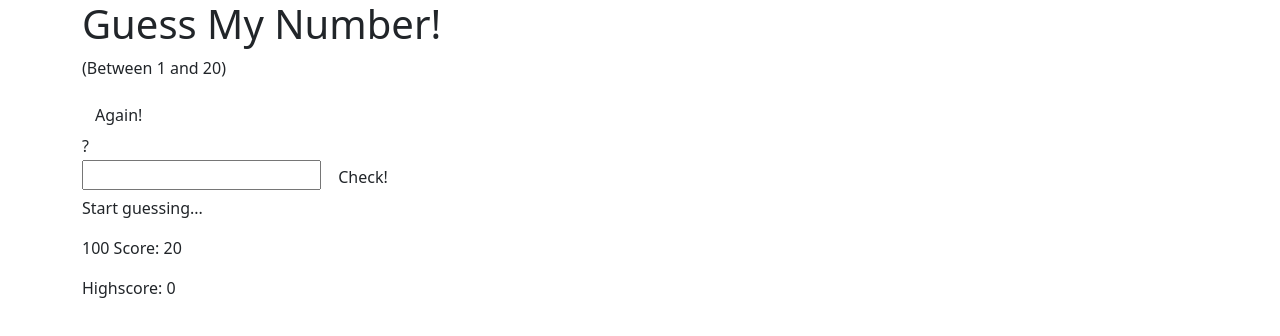
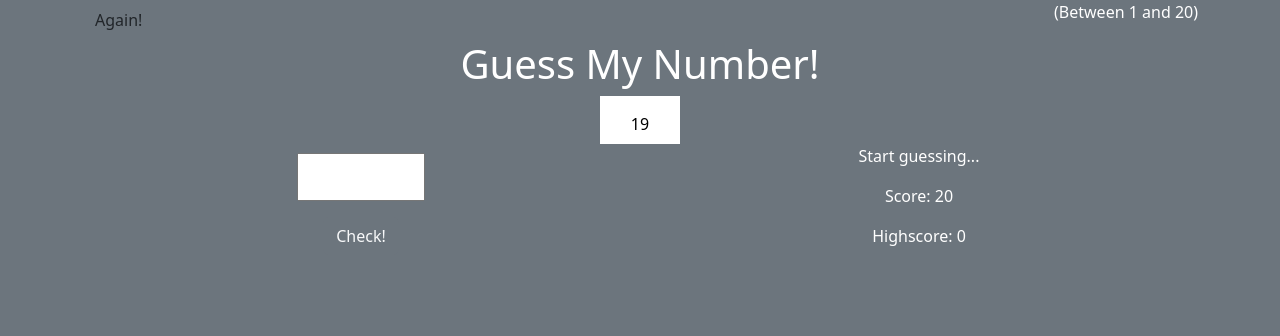
Before and after one commit to BranBayou/random-sinppets, a website: page guess-my-number/index.html in a window 1280 px wide. Drawn offline with Linux system fonts and the light colour scheme.

Commit message:
Add logics to guess my number

```diff
--- a/guess-my-number/app.js
+++ b/guess-my-number/app.js
@@ -1 +1,50 @@
 'use strict';
+
+const again = document.querySelector('.again');
+const check = document.querySelector('.check');
+const guess = document.querySelector('.guess');
+const number = document.querySelector('.number');
+const message = document.querySelector('.message');
+const scoreLabel = document.querySelector('.label-score');
+const highScoreLabel = document.querySelector('.label-highscore');
+
+const randNumber = Math.trunc(Math.random() * 20) + 1;
+number.textContent = randNumber;
+
+let score = 20;
+let highScore = 0;
+
+check.addEventListener('click', () => {
+  const guessedValue = guess.value;
+
+
+  if(!guessedValue) {
+    message.textContent = 'Enter only numbers';
+  } else if(guessedValue == randNumber) {
+    message.textContent = 'Correct number ):';
+    number.style.width = '7rem';
+    if(score > highScore) {
+      highScore = score;
+      highScoreLabel.textContent = `High Score: ${highScore}`;
+    }
+  } else if(guessedValue > randNumber) {
+    if(score > 1) {
+      message.textContent = 'Too high!';
+      score -= 1;
+      scoreLabel.textContent = score;
+    } else {
+      message.textContent = 'You lost!';
+      scoreLabel.textContent = 0;
+    }
+  } else if(guessedValue < randNumber) {
+    if(score > 1) {
+      message.textContent = 'Too low!';
+      score -= 1;
+      scoreLabel.textContent = score;
+    } else {
+      message.textContent = 'You lost!';
+      scoreLabel.textContent = 0;
+    }
+
+  }
+});
--- a/guess-my-number/index.html
+++ b/guess-my-number/index.html
@@ -7,22 +7,22 @@
   <link rel="stylesheet" href="css/bootstrap.css">
   <link rel="stylesheet" href="styles.css">
 </head>
-<body>
+<body class="bg-secondary">
 
   <header class="container">
-    <h1>Guess My Number!</h1>
+    <h1 class="text-center">Guess My Number!</h1>
     <p class="between">(Between 1 and 20)</p>
     <button class="btn again">Again!</button>
-    <div class="number">?</div>
+    <div class="number text-center">?</div>
   </header>
-  <main class="container">
+  <main class="container text-center">
     <section class="left">
       <input type="number" class="guess">
-      <button class="btn check">Check!</button>
+      <button class="btn bg-secondary text-light check">Check!</button>
     </section>
     <section class="right">
       <p class="message">Start guessing...</p>
-      <p class="label-score">100 Score: <span class="score">20</span></p>
+      <p class="label-score">Score: <span class="score">20</span></p>
       <p class="label-highscore">Highscore: <span class="highscore">0</span></p>
     </section>
   </main>
--- a/guess-my-number/styles.css
+++ b/guess-my-number/styles.css
@@ -0,0 +1,51 @@
+.container {
+  color: #fff;
+  display: grid;
+  grid-template-columns: repeat(2, 1fr);
+}
+
+h1 {
+  grid-row: 2;
+  grid-column: 1/3;
+}
+
+.again {
+  grid-row: 1;
+  text-align: left;
+}
+
+.between {
+  grid-column: 2;
+  text-align: right;
+}
+
+.number {
+  grid-column: 1/3;
+  background-color: #fff;
+  color: #000;
+  width: 5rem;
+  height: 3rem;
+  margin: 0 auto;
+  padding: 1rem;
+}
+
+.left {
+  display: flex;
+  flex-direction: column;
+  align-items: center;
+  justify-content: center;
+  gap: 1rem;
+}
+
+.right {
+  display: flex;
+  flex-direction: column;
+  align-items: center;
+  justify-content: center;
+}
+
+.guess {
+  max-width: 8rem;
+  height: 3rem;
+  padding: 1rem;
+}
```
